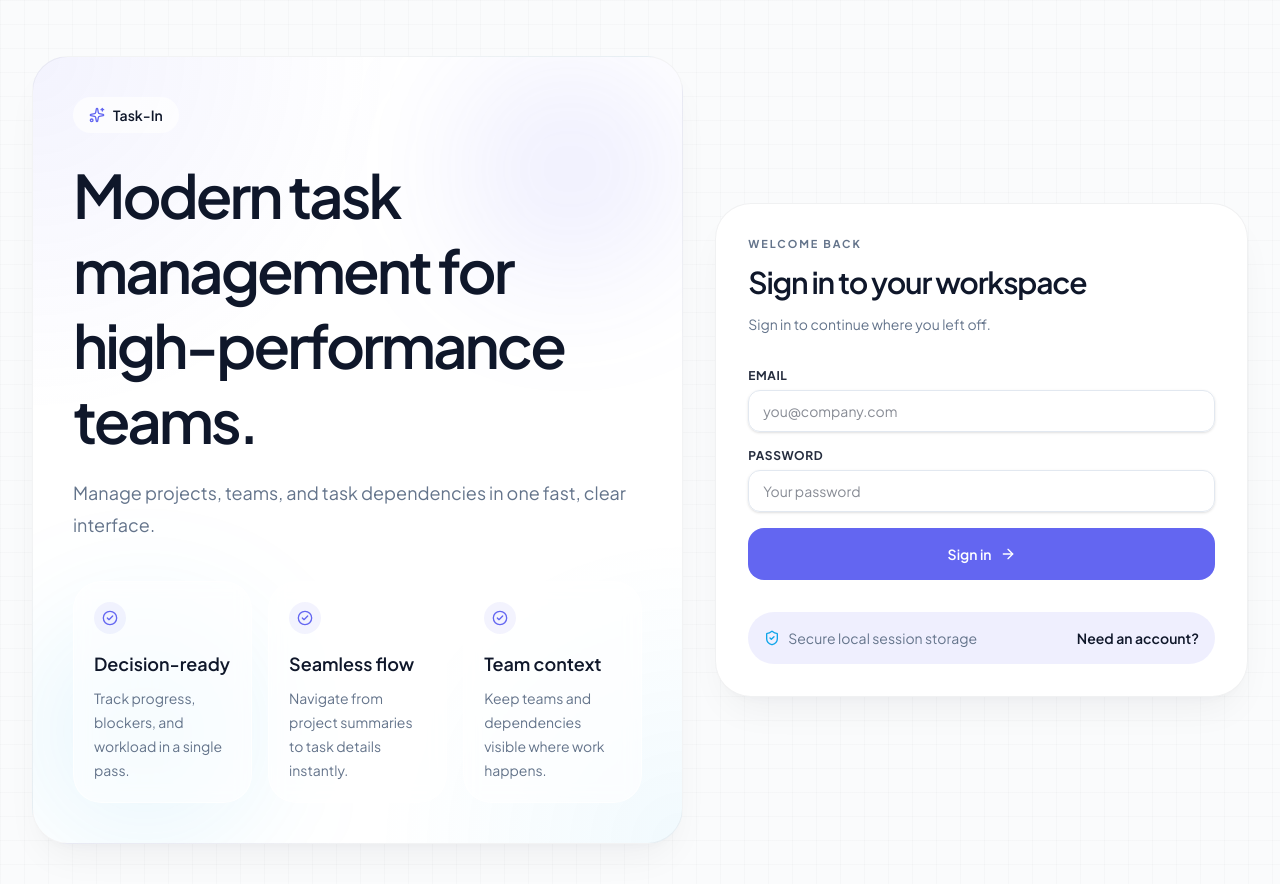
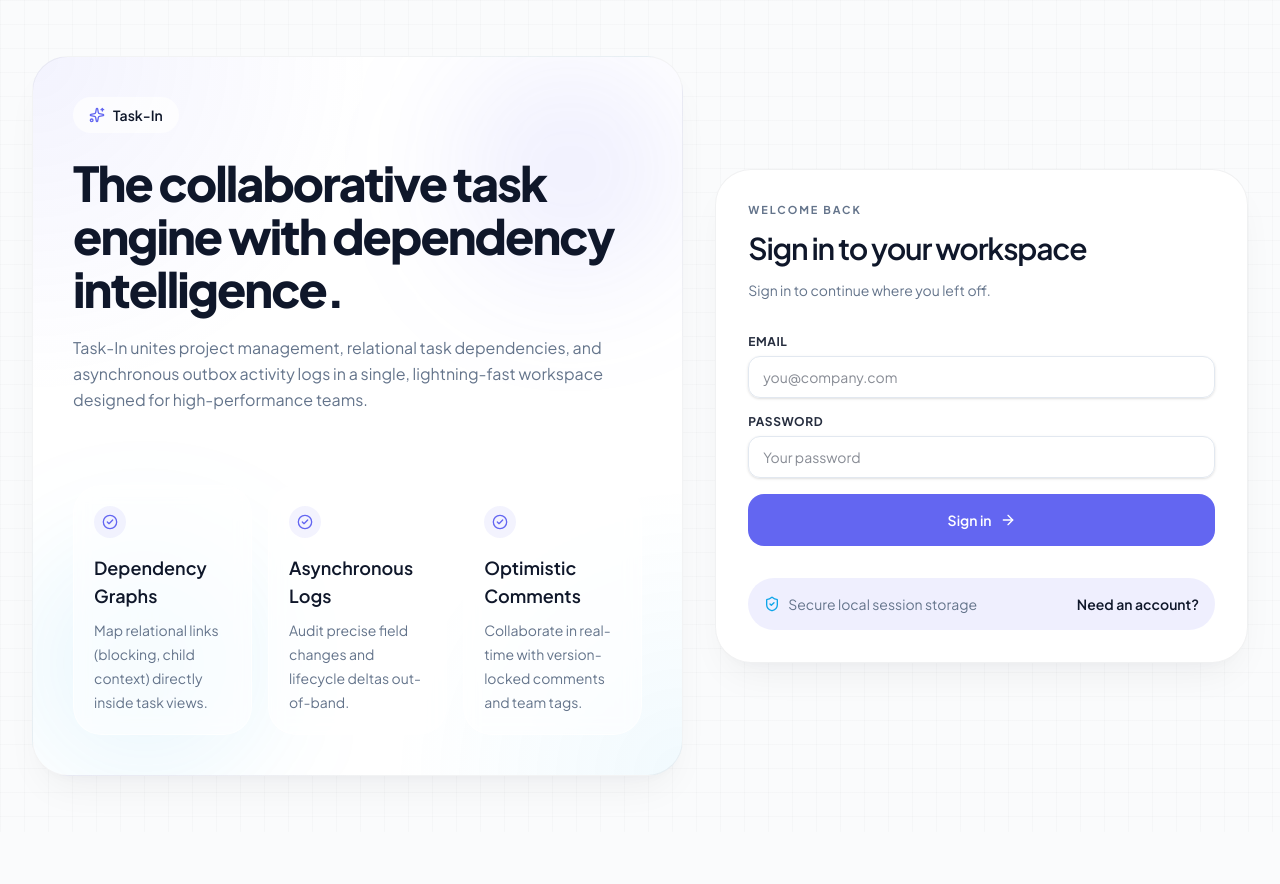
Before and after one commit to kuchuk-borom-debbarma/Taskinator, a React (Vite) app in the folder ui-v1/: page /auth in a window 1280 px wide. Shown: the top 884 px of the page. After the commit the page ends 832 px from the top, so only its background shows below. Built offline with nearby package versions, Linux system fonts and the light colour scheme.

Commit message:
docs(auth): overhaul landing page hero copy to reflect Task-In's dependency, collaboration and outbox log intelligence professionally

```diff
--- a/ui-v1/src/components/Auth/AuthScreen.tsx
+++ b/ui-v1/src/components/Auth/AuthScreen.tsx
@@ -70,26 +70,26 @@ export const AuthScreen: React.FC = () => {
                 <Sparkles size={16} className="text-app-accent" />
                 Task-In
               </div>
-              <h1 className="mt-6 max-w-xl text-4xl font-semibold leading-tight tracking-[-0.05em] text-app-ink md:text-6xl">
-                Modern task management for high-performance teams.
+              <h1 className="mt-6 max-w-xl text-4xl font-extrabold leading-[1.1] tracking-[-0.04em] text-app-ink md:text-5xl">
+                The collaborative task engine with dependency intelligence.
               </h1>
-              <p className="mt-5 max-w-2xl text-base leading-8 text-app-muted md:text-lg">
-                Manage projects, teams, and task dependencies in one fast, clear interface.
+              <p className="mt-5 max-w-2xl text-sm leading-relaxed text-app-muted md:text-base">
+                Task-In unites project management, relational task dependencies, and asynchronous outbox activity logs in a single, lightning-fast workspace designed for high-performance teams.
               </p>
             </div>
 
             <div className="grid gap-4 md:grid-cols-3">
               <FeatureCard
-                title="Decision-ready"
-                description="Track progress, blockers, and workload in a single pass."
+                title="Dependency Graphs"
+                description="Map relational links (blocking, child context) directly inside task views."
               />
               <FeatureCard
-                title="Seamless flow"
-                description="Navigate from project summaries to task details instantly."
+                title="Asynchronous Logs"
+                description="Audit precise field changes and lifecycle deltas out-of-band."
               />
               <FeatureCard
-                title="Team context"
-                description="Keep teams and dependencies visible where work happens."
+                title="Optimistic Comments"
+                description="Collaborate in real-time with version-locked comments and team tags."
               />
             </div>
           </div>
```
